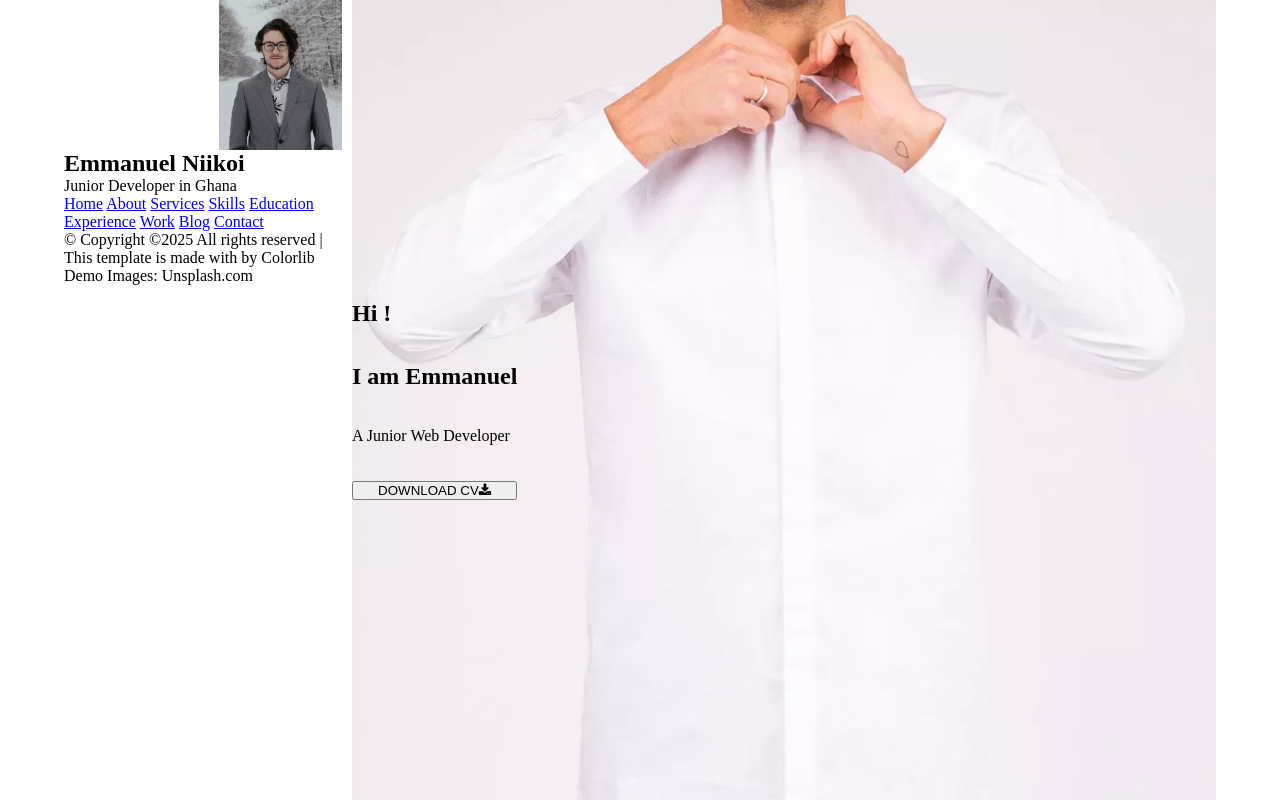
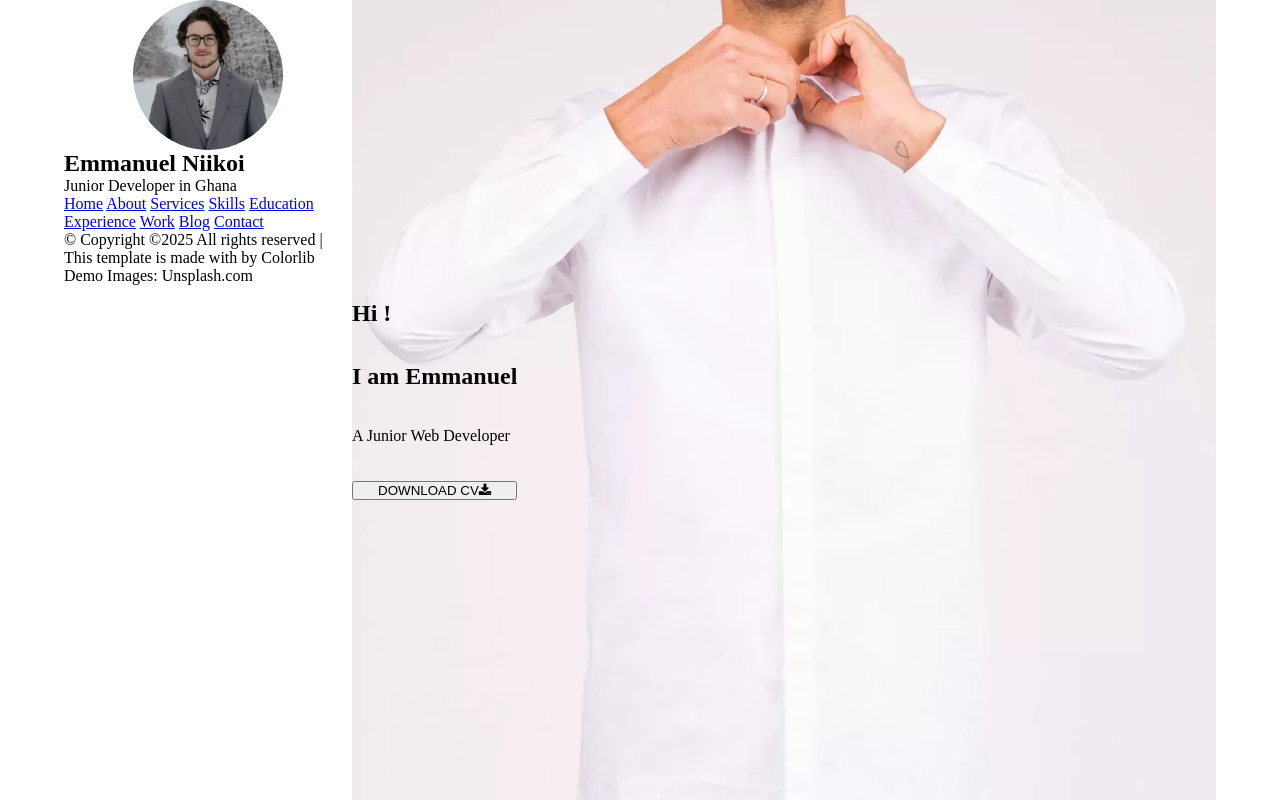
Before and after one commit to manuelashy/portfolio, a plain HTML site: page index.html in a window 1280 px wide. Drawn offline with Linux system fonts and the light colour scheme.

Commit message:
third commit

```diff
--- a/css/style.css
+++ b/css/style.css
@@ -13,11 +13,12 @@
 .avatar {
   background: url(../Images/avatar.png);
   height: 150px;
-  width: 150%;
+  width: 150px;
   margin: auto;
   background-position: center;
-  background-size: contain;
+  background-size: cover;
   background-repeat: no-repeat;
+  border-radius: 50%;
 }
 
 .main {
```
